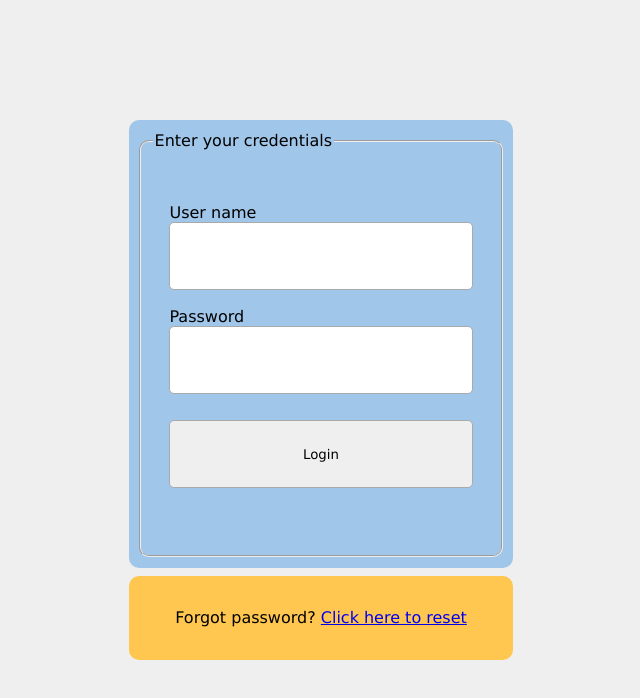
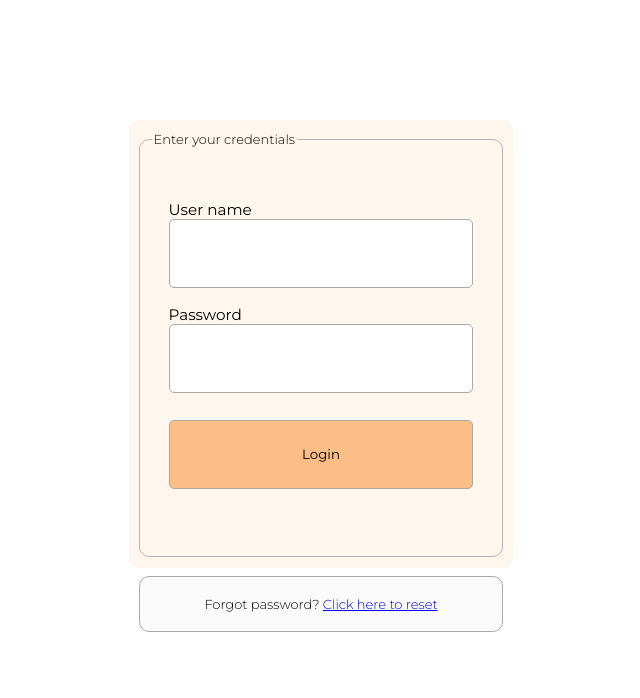
Before and after one commit to Rehman-codes/IMS, a React (Vite) app in the folder IMS-FE/: page / in a window 1280 px wide. Shown: the top 698 px of the page, without its empty margins (319-959 px from the left). Built offline with nearby package versions, Linux system fonts and the light colour scheme.

Commit message:
Login UI half done

```diff
--- a/IMS-FE/index.html
+++ b/IMS-FE/index.html
@@ -1,13 +1,20 @@
 <!doctype html>
 <html lang="en">
+
 <head>
   <meta charset="UTF-8" />
   <link rel="shortcut icon" href="/fav.png" type="image/x-icon">
+  <link rel="preconnect" href="https://fonts.googleapis.com">
+  <link rel="preconnect" href="https://fonts.gstatic.com" crossorigin>
+  <link href="https://fonts.googleapis.com/css2?family=Montserrat:ital,wght@0,100..900;1,100..900&display=swap"
+    rel="stylesheet">
   <meta name="viewport" content="width=device-width, initial-scale=1.0" />
   <title>IMS</title>
 </head>
+
 <body>
   <div id="root"></div>
   <script type="module" src="/src/main.jsx"></script>
 </body>
+
 </html>
--- a/IMS-FE/src/App.css
+++ b/IMS-FE/src/App.css
@@ -1,13 +1,13 @@
 *{
   margin: 0;
-  font-family: Verdana, Geneva, Tahoma, sans-serif;
+  font-family: Montserrat, Verdana, Geneva, Tahoma, sans-serif;
   box-sizing: border-box;
 }
 
 html,body,#root{
   height: 100vh;
   width: 100vw;
-  background-color: rgb(239, 239, 239);
+  background-color: rgb(255, 255, 255);
 }
 
 #root{
@@ -15,3 +15,14 @@ html,body,#root{
   align-items: center;
   justify-content: center;
 }
+
+
+/* // <uniquifier>: Use a unique and descriptive class name
+// <weight>: Use a value from 100 to 900
+
+.montserrat-<uniquifier> {
+  font-family: "Montserrat", sans-serif;
+  font-optical-sizing: auto;
+  font-weight: <weight>;
+  font-style: normal;
+} */
--- a/IMS-FE/src/Components/Auth/Login/Login.jsx
+++ b/IMS-FE/src/Components/Auth/Login/Login.jsx
@@ -12,12 +12,12 @@ function Login() {
 
                         <div>
                             <label htmlFor="username">User name</label>
-                            <input id="username" name="username" type="text" />
+                            <input id="username" name="username" type="text" required/>
                         </div>
 
                         <div>
                             <label htmlFor="password">Password</label>
-                            <input id="password" name="password" type="password" />
+                            <input id="password" name="password" type="password" required minLength={5}/>
                         </div>
 
                         <div>
--- a/IMS-FE/src/Components/Auth/Login/login.css
+++ b/IMS-FE/src/Components/Auth/Login/login.css
@@ -3,12 +3,13 @@
     height: 70%;
     display: flex;
     flex-direction: column;
+    align-items: center;
 }
 
 #login>form {
     width: 100%;
     height: 80%;
-    background-color: rgb(160, 198, 233);
+    background-color: #fff6ed;
     display: flex;
     align-items: center;
     justify-content: center;
@@ -16,25 +17,36 @@
 }
 
 #login>div {
-    width: 100%;
-    height: 15%;
-    background-color: rgb(255, 199, 80);
+    width: 95%;
+    height: 10%;
     display: flex;
     align-items: center;
     justify-content: center;
     border-radius: 10px;
     margin-top: 2%;
+    border: 1px solid rgb(169, 169, 169);
+    background-color: #FAFAFA;
+}
+
+#login>div>p {
+    font-weight: 300;
+    font-size: small;
 }
 
 #login>form>fieldset {
     width: 95%;
     height: 95%;
-    background-color: rgb(160, 198, 233);
     border-radius: 10px;
     display: flex;
     flex-direction: column;
     align-items: center;
     justify-content: center;
+    border: 1px solid rgb(181, 181, 181);
+}
+
+#login>form>fieldset>legend {
+    font-weight: 300;
+    font-size: small;
 }
 
 #login>form>fieldset>div {
@@ -52,6 +64,12 @@
     height: 70%;
     border-radius: 5px;
     border: 1px solid rgb(169, 169, 169);
+    text-align: center;
+}
+
+#login>form>fieldset>div>label {
+    font-weight: 400;
+    font-size: 0.95rem;
 }
 
 #login>form>fieldset>div>button {
@@ -59,4 +77,5 @@
     height: 70%;
     border-radius: 5px;
     border: 1px solid rgb(169, 169, 169);
+    background-color: #fabe86;
 }
```
Also changed, not shown: 2 other files (tests, documents, lock files or other folders). Lines whose indentation alone changed are shown as unchanged.
